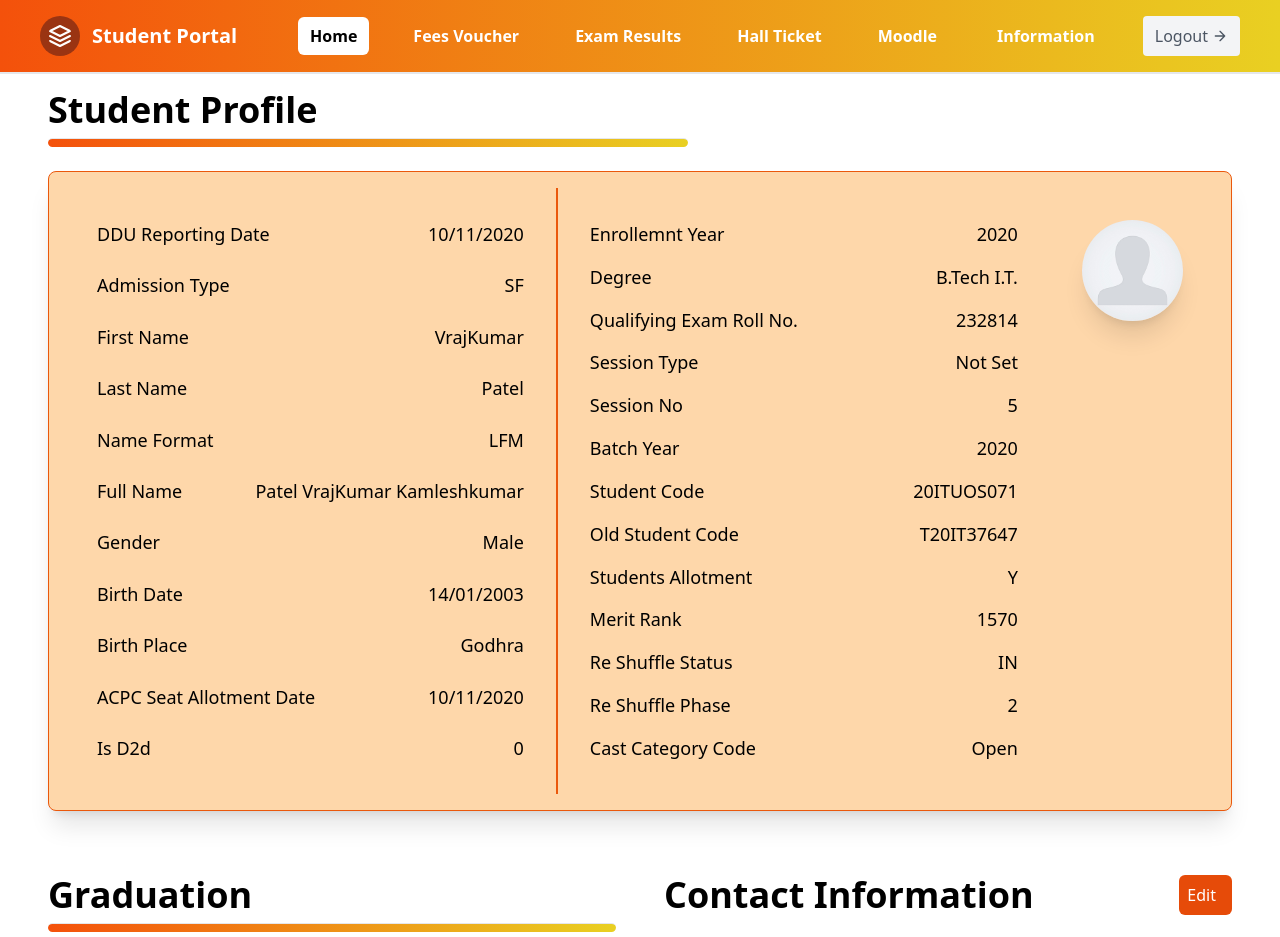
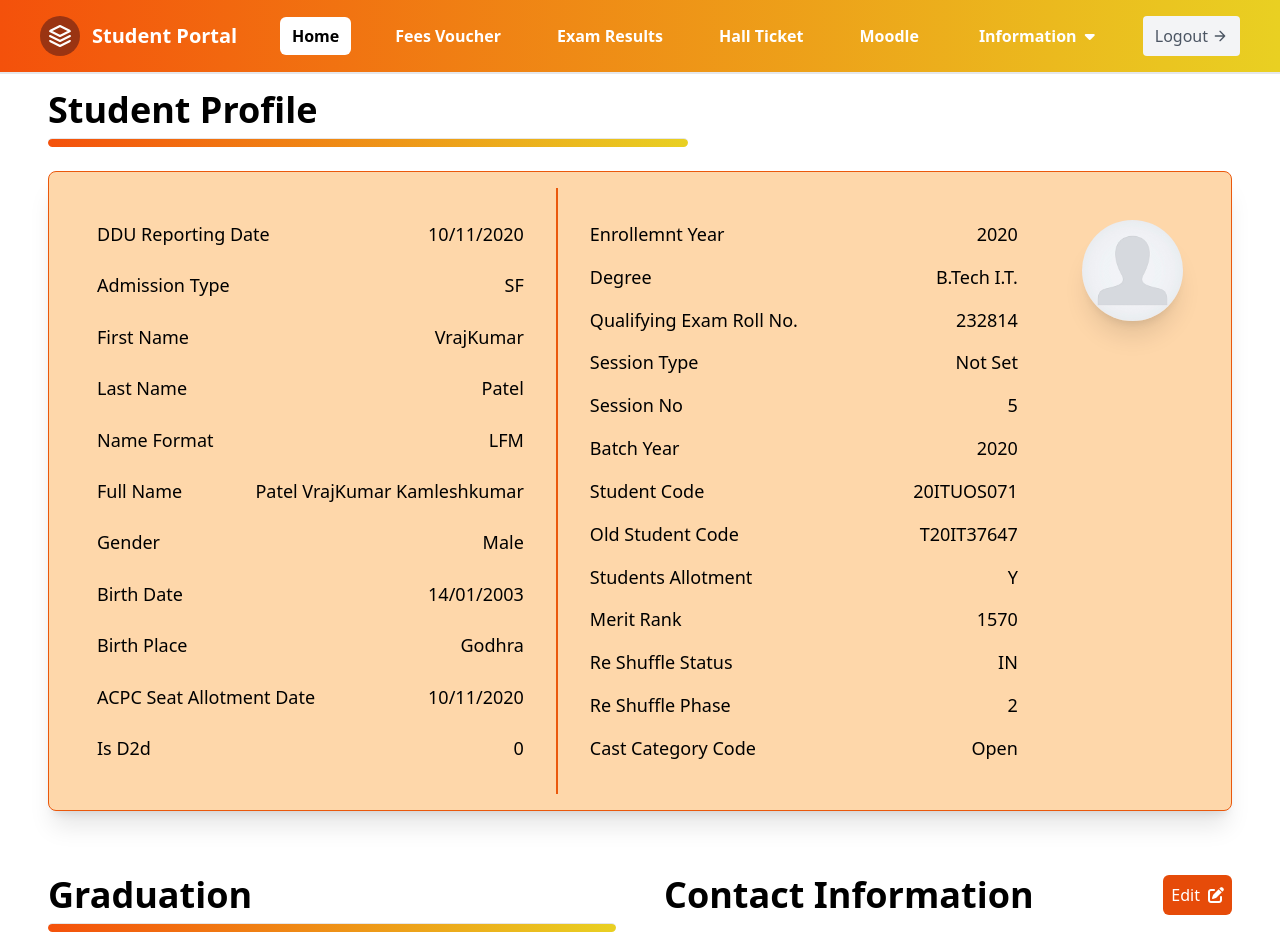
Before and after one commit to my1243/egovportal, a React (Create React App) app: page / in a window 1280 px wide. Shown: the top 937 px of the page. Built offline with nearby package versions, Linux system fonts and the light colour scheme.

Commit message:
index and navabar.js updated

```diff
--- a/public/index.html
+++ b/public/index.html
@@ -2,6 +2,7 @@
 <html lang="en">
   <head>
     <meta charset="utf-8" />
+    <link rel="stylesheet" href="https://cdnjs.cloudflare.com/ajax/libs/font-awesome/6.1.1/css/all.min.css" integrity="sha512-KfkfwYDsLkIlwQp6LFnl8zNdLGxu9YAA1QvwINks4PhcElQSvqcyVLLD9aMhXd13uQjoXtEKNosOWaZqXgel0g==" crossorigin="anonymous" referrerpolicy="no-referrer" />
     <link rel="icon" href="%PUBLIC_URL%/favicon.ico" />
     <meta name="viewport" content="width=device-width, initial-scale=1" />
     <meta name="theme-color" content="#000000" />
--- a/src/components/Navbar.js
+++ b/src/components/Navbar.js
@@ -42,11 +42,11 @@
 						))
 					}
 					<li key={"information"} className="xl:ml-8 w-fit text-md font-bold text-white xl:my-0 my-7 dropdown">
-						<Link to={"/information"} className={`py-2 px-3 rounded-md transition-all dropbtn duration-200 ease-in hover:opacity-75 hover:bg-orange-600 ${location.pathname == "/information" ? 'bg-white text-black' : 'bg-none'}`}>Information</Link>
+						<Link to={"/information"} className={`py-2 px-3 rounded-md transition-all dropbtn duration-200 ease-in hover:opacity-75 hover:bg-orange-600 ${location.pathname == "/information" ? 'bg-white text-black' : 'bg-none'}`}>Information <i class="fa-solid fa-caret-down ml-1"></i></Link>
 					<div class="dropdown-content">
-						<a href="#">Program Information</a>
-						<a href="#">Search Subjects</a>
-						<a href="#">My Subjects</a>
+						<Link to="/program-information">Program Information</Link>
+						<Link to="/serach-subject">Search Subjects</Link>
+						<Link to="/my-subject">My Subjects</Link>
 					</div>
 					</li>
 
```
